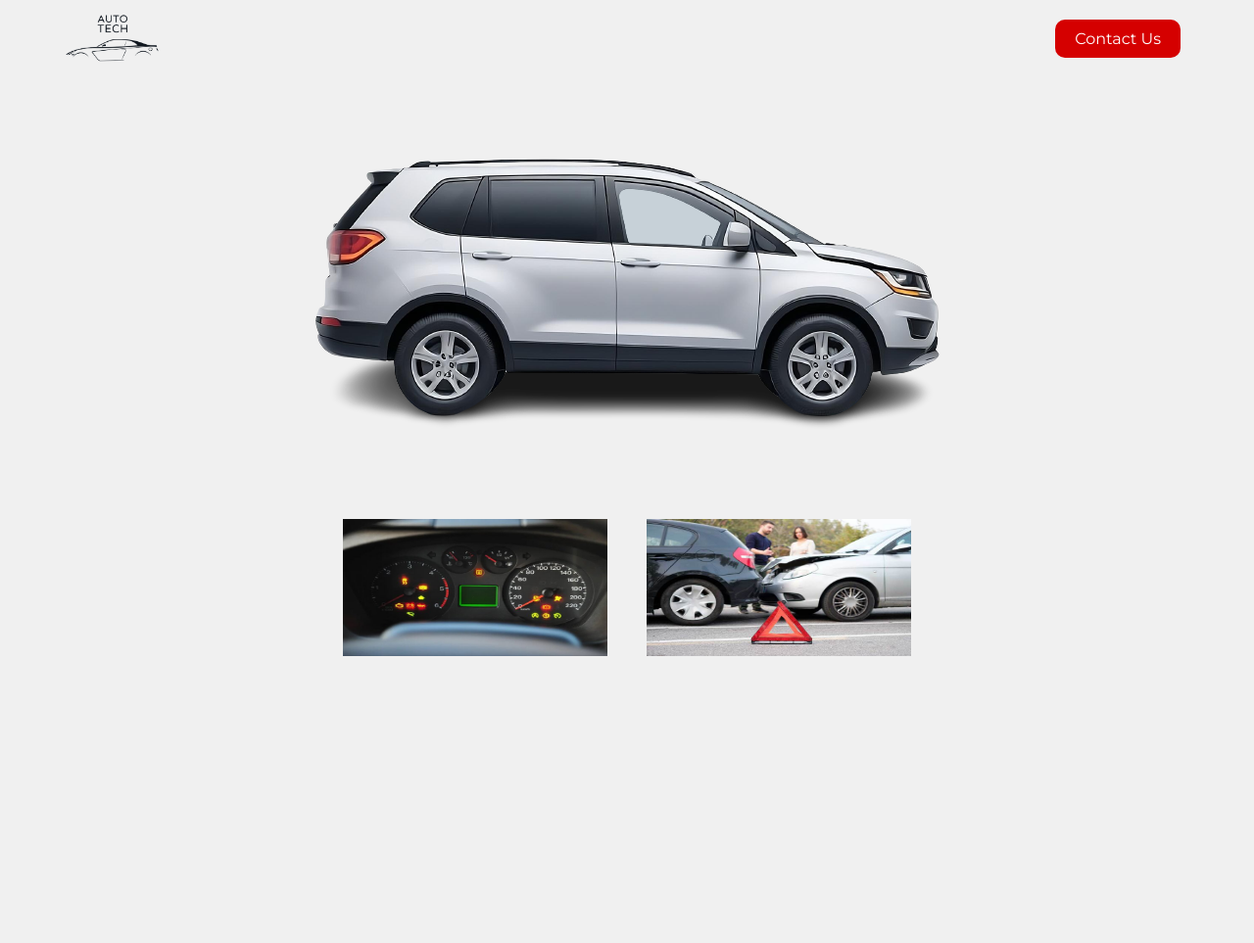
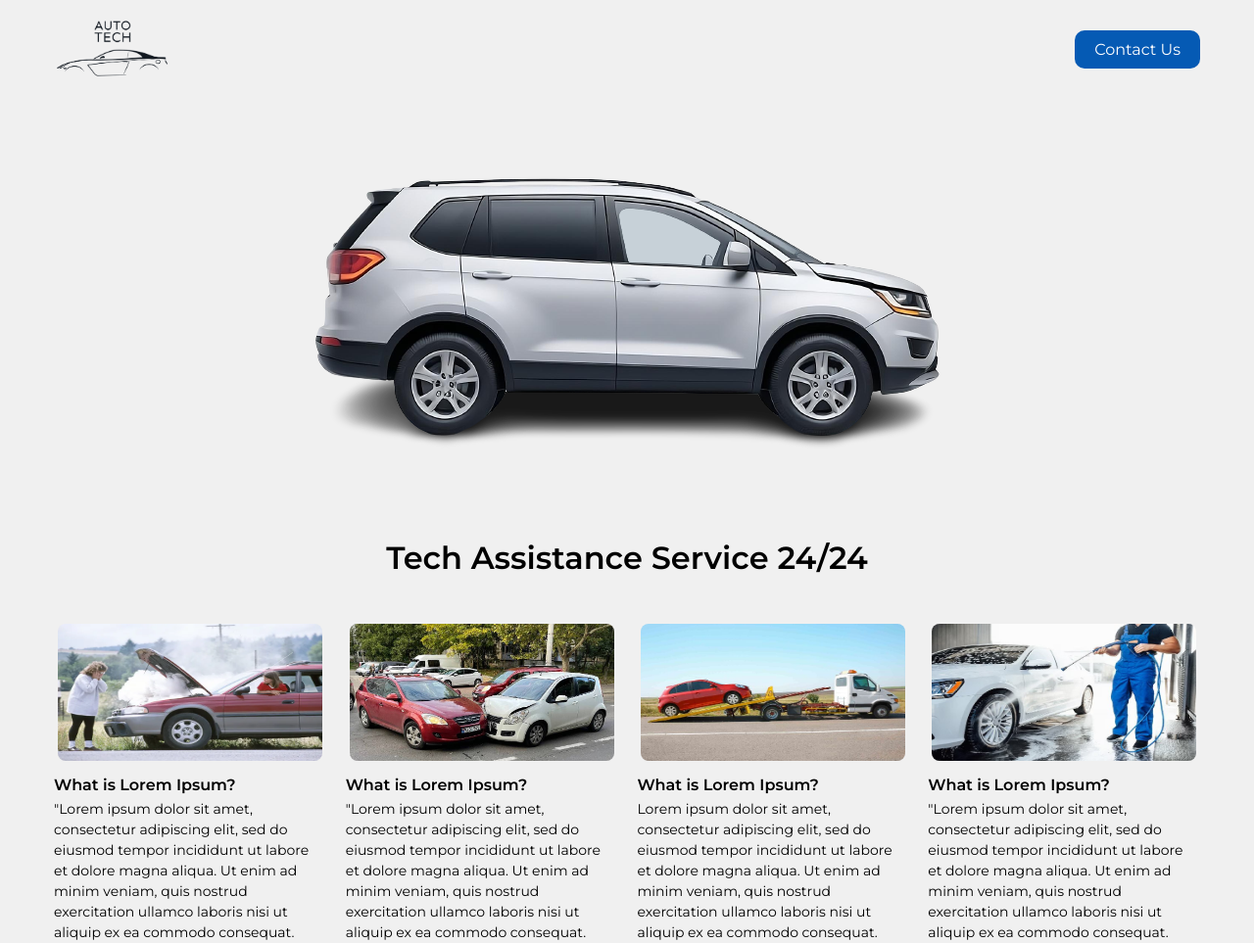
Before and after one commit to Marcel-MD/startup-weekend, a plain HTML site: page index.html in a window 1280 px wide. Shown: the whole page at 98% size. Before the commit the page ends 800 px from the top, so only its background shows below. Drawn offline with Linux system fonts and the light colour scheme.

Commit message:
Added headline and text to images

```diff
--- a/index.html
+++ b/index.html
@@ -26,20 +26,55 @@
                 <img class="new-car" src="img/new.png" alt="Broken Car"/>
             </div>
         </div>
+        <h1 class="headline">
+            Tech Assistance Service 24/24
+        </h1>
         <div class="slider-container">
             <div class="slider">
                 <div class="slide">
-                    <img src="/img/dashboard.jpg" alt="Slide 1">
+                    <img src="/img/malfunction.webp" alt="Slide 1">
+                    <div class="slide-text">
+                        <div class="slide-text-title">
+                            What is Lorem Ipsum?
+                        </div>
+                        <div class="slide-text-description">
+                            "Lorem ipsum dolor sit amet, consectetur adipiscing elit, sed do eiusmod tempor incididunt ut labore et dolore magna aliqua. Ut enim ad minim veniam, quis nostrud exercitation ullamco laboris nisi ut aliquip ex ea commodo consequat.
+                        </div>
+                    </div>
                 </div>
                 <div class="slide">
-                    <img src="/img/car-crash.jpg" alt="Slide 2">
+                    <img src="/img/accident.JPG" alt="Slide 2">
+                    <div class="slide-text">
+                        <div class="slide-text-title">
+                            What is Lorem Ipsum?
+                        </div>
+                        <div class="slide-text-description">
+                            "Lorem ipsum dolor sit amet, consectetur adipiscing elit, sed do eiusmod tempor incididunt ut labore et dolore magna aliqua. Ut enim ad minim veniam, quis nostrud exercitation ullamco laboris nisi ut aliquip ex ea commodo consequat.
+                        </div>
+                    </div>
                 </div>
-                <!-- <div class="slide">
+                <div class="slide">
                     <img src="/img/car-evac.jpg" alt="Slide 3">
+                    <div class="slide-text">
+                        <div class="slide-text-title">
+                            What is Lorem Ipsum?
+                        </div>
+                        <div class="slide-text-description">
+                            Lorem ipsum dolor sit amet, consectetur adipiscing elit, sed do eiusmod tempor incididunt ut labore et dolore magna aliqua. Ut enim ad minim veniam, quis nostrud exercitation ullamco laboris nisi ut aliquip ex ea commodo consequat.
+                        </div>
+                    </div>
                 </div>
                 <div class="slide">
                     <img src="/img/car-wash.jpg" alt="Slide 4">
-                </div> -->
+                    <div class="slide-text">
+                        <div class="slide-text-title">
+                            What is Lorem Ipsum?
+                        </div>
+                        <div class="slide-text-description">
+                            "Lorem ipsum dolor sit amet, consectetur adipiscing elit, sed do eiusmod tempor incididunt ut labore et dolore magna aliqua. Ut enim ad minim veniam, quis nostrud exercitation ullamco laboris nisi ut aliquip ex ea commodo consequat.
+                        </div>
+                    </div>
+                </div>
             </div>
         </div>
     </div>
--- a/main.css
+++ b/main.css
@@ -28,23 +28,22 @@ body {
     width: 100%;
     justify-content: space-between;
     align-items: center;
-    padding: 10px;
+    height: 100px;
 }
 
 /* Style the logo in the top-left corner */
 .header--logo img {
-    width: 100px; /* Adjust the width as needed */
+    width: 120px; /* Adjust the width as needed */
     height: auto;
 }
 
 /* Style the "Contact Us" button in the top-right corner */
 .contact-us-btn {
-    background-color: #d50000; /* Change to your desired button color */
+    background-color: #055AB4; /* Change to your desired button color */
     color: #fff;
     padding: 10px 20px;
     border: none;
     cursor: pointer;
-    margin-right: 10px;
     border-radius: 10px;
     text-decoration: none;
 }
@@ -66,6 +65,13 @@ body {
         margin-right: 0;
     } */
 /* } */
+
+.intro .headline {
+    font-weight: 600;
+    text-align: center;
+    margin-bottom: 3rem;
+}
+
 
 /*Images fade in/out */
 .main-banner-container {
@@ -104,11 +110,6 @@ body {
     gap: 20px;
 }
 
-.slide img {
-    width: 370px;
-    height: 240px;
-}
-
 .slider-container {
     width: 100%;
     overflow: hidden;
@@ -121,14 +122,34 @@ body {
 }
 
 .slide {
-    flex: 0 0 auto;
-    padding: 0 10px;
+    /* flex: 0 0 auto; */
+    display: flex;
+    flex-direction: column;
+    align-items: center;
+    justify-content: center;
 }
 
 .slide img {
     width: 270px;
     height: 140px;
     margin: auto;
+    border-radius: 8px;
+    /* object-fit: contain; */
+}
+
+.slide-text {
+    width: 100%;
+    margin-top: 15px;
+}
+
+.slide-text-title {
+    margin-bottom: 5px;
+    font-weight: 600;
+}
+
+.slide-text-description {
+    font-size: 14px;
+    line-height: 1.5;
 }
 
 @media (max-width: 768px) {
--- a/scripts.js
+++ b/scripts.js
@@ -16,3 +16,6 @@ function toggleImages() {
 }
 
 toggleImages(); // Start the loop
+
+
+//slider images
```
Also changed, not shown: img/accident.JPG (added), img/accident.jpeg (added), img/malfunction.webp (added), 1 other file.
